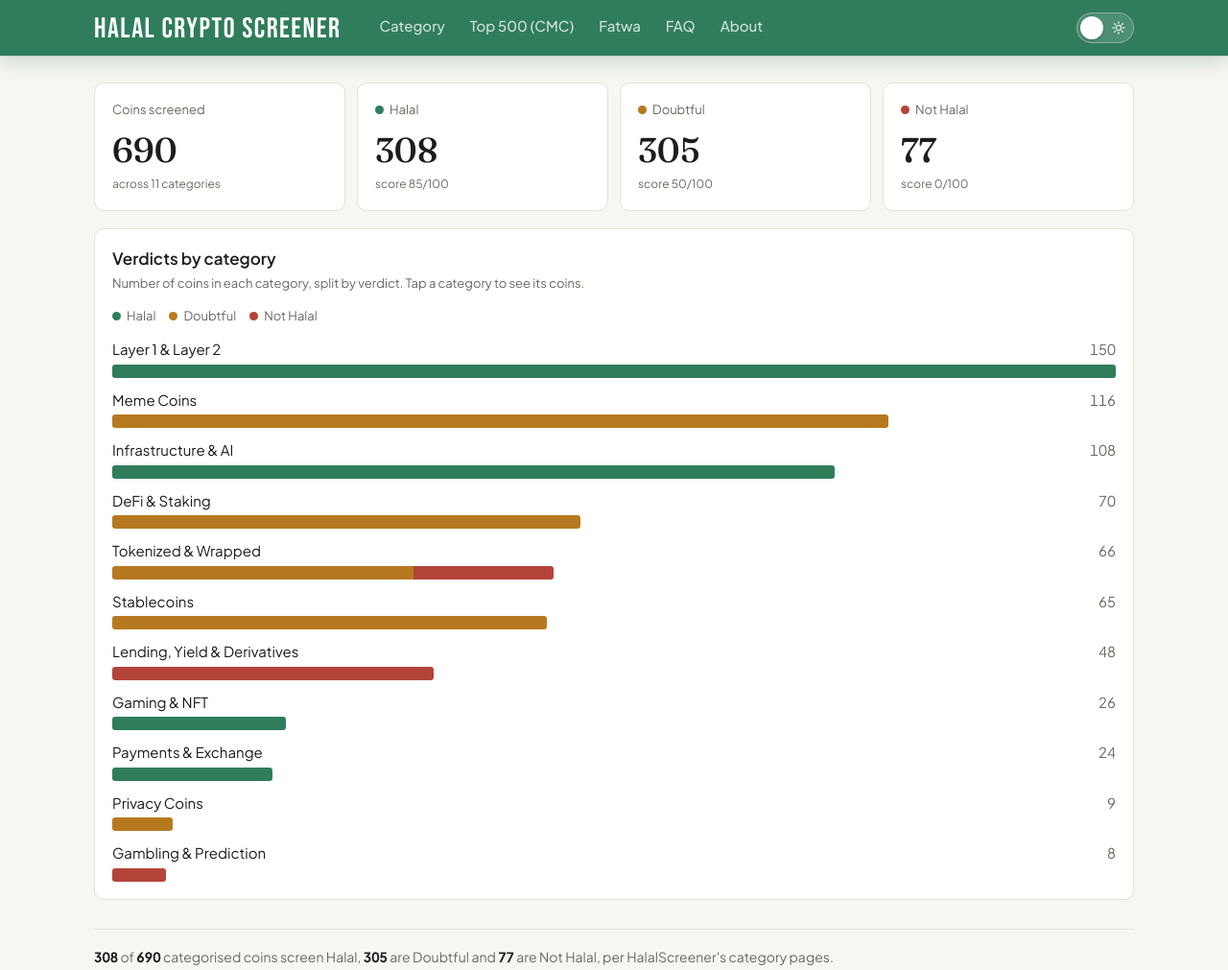
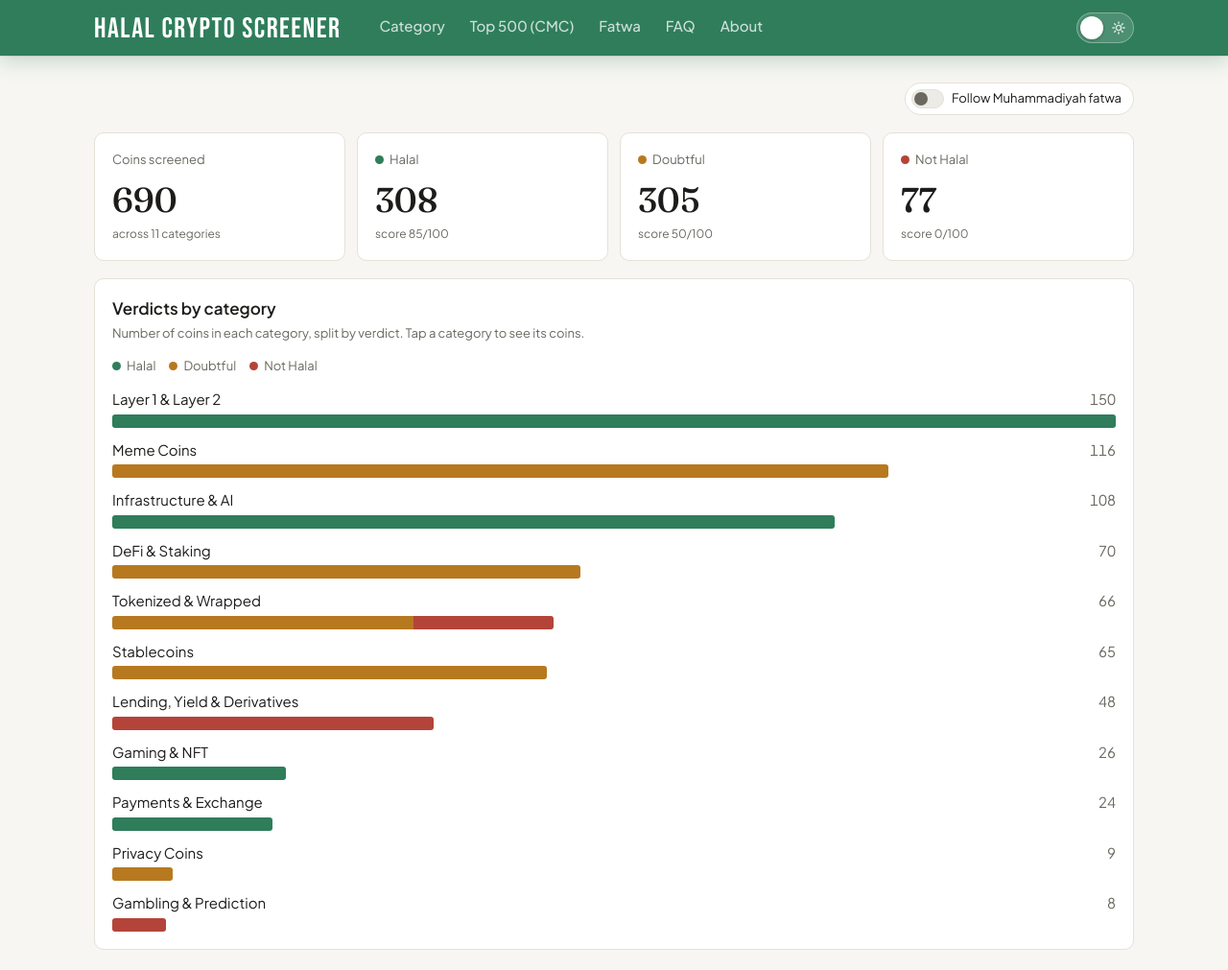
Before and after one commit to khllmi/halal, a plain HTML site: page index.html in a window 1280 px wide. Shown: the top 1011 px of the page at 96% size. Drawn offline with Linux system fonts and the light colour scheme.

Commit message:
Add 'Follow Muhammadiyah fatwa' switch: meme coins count as Not Halal
Co-Authored-By: Claude Opus 5.5 <noreply@anthropic.com>
Claude-Session: https://claude.ai/code/session_01RjbyhJpaxxyygbCkFEsgZX

```diff
--- a/index.html
+++ b/index.html
@@ -139,6 +139,19 @@ tr:last-child td { border-bottom: 0; }
 .tick { color: var(--muted); font-size: 13px; }
 .badge { display: inline-flex; align-items: center; gap: 6px; white-space: nowrap; }
 .cat { color: var(--muted); font-size: 13px; }
+/* "Follow Muhammadiyah fatwa" switch */
+.fswitch { display: inline-flex; align-items: center; gap: 8px; font-size: 13px; color: var(--fg); cursor: pointer; user-select: none; padding: 6px 12px 6px 6px; border: 1px solid var(--line); border-radius: 999px; background: var(--panel); white-space: nowrap; }
+.fswitch input { position: absolute; opacity: 0; pointer-events: none; }
+.fswitch .trk { position: relative; width: 34px; height: 20px; border-radius: 999px; background: var(--grid); border: 1px solid var(--line); flex: none; transition: background-color .2s; }
+.fswitch .trk::after { content: ""; position: absolute; top: 2px; left: 2px; width: 14px; height: 14px; border-radius: 50%; background: var(--muted); transition: transform .2s, background-color .2s; }
+.fswitch input:checked + .trk { background: var(--ok); border-color: var(--ok); }
+.fswitch input:checked + .trk::after { transform: translateX(14px); background: #fff; }
+.fswitch input:focus-visible + .trk { outline: 2px solid var(--fg); outline-offset: 2px; }
+.fswitch .info { color: var(--muted); }
+.muh-banner { display: none; align-items: center; justify-content: space-between; flex-wrap: wrap; gap: 8px; font-size: 13px; padding: 10px 14px; border-radius: 10px; background: color-mix(in srgb, var(--ok) 10%, var(--panel)); border: 1px solid color-mix(in srgb, var(--ok) 35%, transparent); }
+.muh-on .muh-banner { display: flex; }
+.muh-banner a { color: var(--ok); font-weight: 600; }
+.muh-banner button { appearance: none; font: inherit; font-size: 13px; font-weight: 600; color: var(--ok); background: none; border: 0; padding: 0; cursor: pointer; text-decoration: underline; }
 /* Fatwa page */
 .timeline { list-style: none; margin: 0; padding: 0 0 0 4px; position: relative; }
 .timeline::before { content: ""; position: absolute; left: 9px; top: 6px; bottom: 6px; width: 2px; background: var(--line); }
@@ -242,6 +255,8 @@ footer a { color: inherit; }
 <div class="wrap">
 
   <section id="overview">
+    <div class="controls" style="justify-content:flex-end"><label class="fswitch" title="Meme and no-utility coins count as Not Halal, per Muhammadiyah&#39;s 2026 fatwa"><input type="checkbox" class="muh-toggle"><span class="trk"></span><span>Follow Muhammadiyah fatwa</span></label></div>
+    <div class="muh-banner"><span>Following <a href="#fatwa">Muhammadiyah's 2026 fatwa</a>: meme coins are counted as <b>Not Halal</b>.</span><button type="button" class="muh-off">Turn off</button></div>
     <div class="kpis">
       <div class="card"><div class="kpi-label">Coins screened</div><div class="kpi-val" id="k-total">—</div><div class="kpi-sub">across 11 categories</div></div>
       <div class="card"><div class="kpi-label"><span class="dot ok"></span>Halal</div><div class="kpi-val" id="k-halal">—</div><div class="kpi-sub">score 85/100</div></div>
@@ -257,6 +272,7 @@ footer a { color: inherit; }
   </section>
 
   <section id="category" hidden>
+    <div class="muh-banner"><span>Following <a href="#fatwa">Muhammadiyah's 2026 fatwa</a>: meme coins are counted as <b>Not Halal</b>.</span><button type="button" class="muh-off">Turn off</button></div>
     <div class="chips" id="chips" role="group" aria-label="Category"></div>
     <div class="card">
       <h2 class="info-name" id="i-name">All categories</h2>
@@ -267,6 +283,7 @@ footer a { color: inherit; }
     <div class="controls">
       <input type="search" id="c-q" placeholder="Search coin or ticker" aria-label="Search coin or ticker">
       <select id="c-status" aria-label="Verdict"><option value="">All verdicts</option><option>Halal</option><option>Doubtful</option><option>Not Halal</option></select>
+      <label class="fswitch" title="Meme and no-utility coins count as Not Halal, per Muhammadiyah&#39;s 2026 fatwa"><input type="checkbox" class="muh-toggle"><span class="trk"></span><span>Follow Muhammadiyah fatwa</span></label>
       <span class="count" id="c-count"></span>
     </div>
     <div class="tablewrap">
@@ -276,6 +293,7 @@ footer a { color: inherit; }
   </section>
 
   <section id="market" hidden>
+    <div class="muh-banner"><span>Following <a href="#fatwa">Muhammadiyah's 2026 fatwa</a>: meme coins are counted as <b>Not Halal</b>.</span><button type="button" class="muh-off">Turn off</button></div>
     <div class="card">
       <h2>CoinMarketCap top 500, screened</h2>
       <div class="asof"><span class="live-dot" id="m-dot"></span><span id="m-asof">Loading prices…</span></div>
@@ -287,6 +305,7 @@ footer a { color: inherit; }
       <input type="search" id="m-q" placeholder="Search coin or ticker" aria-label="Search top 500">
       <select id="m-status" aria-label="Verdict"><option value="">All verdicts</option><option>Halal</option><option>Doubtful</option><option>Not Halal</option><option>Unrated</option></select>
       <select id="m-basis" aria-label="Verdict source"><option value="">All sources</option><option value="hs">HalalScreener</option><option value="est">Estimate</option></select>
+      <label class="fswitch" title="Meme and no-utility coins count as Not Halal, per Muhammadiyah&#39;s 2026 fatwa"><input type="checkbox" class="muh-toggle"><span class="trk"></span><span>Follow Muhammadiyah fatwa</span></label>
       <span class="count" id="m-count"></span>
     </div>
     <div class="tablewrap">
@@ -385,7 +404,7 @@ footer a { color: inherit; }
         <div class="verdict"><div class="badge"><i class="dot ok"></i>Asset, spot</div><p>Both allow holding and trading crypto as an asset. That's the only use this screen rates.</p></div>
         <div class="verdict"><div class="badge"><i class="dot bad"></i>Futures, margin, shorts</div><p>Haram for Muhammadiyah, and failed here for every coin. Perp-exchange tokens are Not Halal.</p></div>
         <div class="verdict"><div class="badge"><i class="dot bad"></i>Gambling tokens</div><p>Excluded by Muhammadiyah's conditions, and rated Not Halal in the Gambling & Prediction category.</p></div>
-        <div class="verdict"><div class="badge"><i class="dot bad"></i>Meme coins</div><p><b>Stricter than this screen.</b> Muhammadiyah rules meme and no-utility coins haram; HalalScreener rates them Doubtful. If you follow Muhammadiyah, treat them as Not Halal.</p></div>
+        <div class="verdict"><div class="badge"><i class="dot bad"></i>Meme coins</div><p><b>Stricter than this screen.</b> Muhammadiyah rules meme and no-utility coins haram; HalalScreener rates them Doubtful. Turn on <b>Follow Muhammadiyah fatwa</b> in Overview, Category or Top 500 to count them as Not Halal.</p></div>
         <div class="verdict"><div class="badge"><i class="dot bad"></i>Lending &amp; fixed yield</div><p>Haram for Muhammadiyah, and rated Not Halal here (Lending, Yield &amp; Derivatives). Liquid staking stays Doubtful.</p></div>
       </div>
     </div>
@@ -524,6 +543,16 @@ footer a { color: inherit; }
 
   const S = { cat: '', q: '', status: '', page: 1, m: { q: '', status: '', basis: '', sort: 'rank', dir: 1, page: 1 } };
   const PER_PAGE = 100;
+  const MEME = 'Meme Coins';
+  const MUH_NOTE = "Not Halal under Muhammadiyah's 2026 fatwa: meme and no-utility coins are haram (tabdhīr, maysir, gharar).";
+  S.muh = false; try { S.muh = localStorage.getItem('fatwaMode') === 'muhammadiyah'; } catch (e) {}
+  document.documentElement.classList.toggle('muh-on', S.muh);
+  const setMuh = (on) => {
+    try { localStorage.setItem('fatwaMode', on ? 'muhammadiyah' : ''); sessionStorage.setItem('keepY', String(window.scrollY)); } catch (e) {}
+    location.reload();
+  };
+  document.querySelectorAll('.muh-toggle').forEach((cb) => { cb.checked = S.muh; cb.addEventListener('change', () => setMuh(cb.checked)); });
+  document.querySelectorAll('.muh-off').forEach((b) => b.addEventListener('click', () => setMuh(false)));
 
   // Slices `list` to the current page and draws the page buttons below the table.
   function paginate(list, st, pagerId, onChange, tableBody) {
@@ -589,6 +618,11 @@ footer a { color: inherit; }
     .catch((e) => { $('m-asof').textContent = 'Failed to load data.'; console.error(e); });
 
   function init(coins, categories, estimates, map, market) {
+    // Muhammadiyah mode: meme coins become Not Halal everywhere (counts, bars, tables, top 500)
+    if (S.muh) {
+      coins = coins.map((c) => c.category === MEME ? { ...c, status: 'Not Halal', score: '0' } : c);
+      estimates = estimates.map((e) => e.category === MEME ? { ...e, status: 'Not Halal', score: '0', reason: e.reason + ' ' + MUH_NOTE } : e);
+    }
     // ---------- HalalScreener totals ----------
     const tally = (rows) => ({ total: rows.length, halal: rows.filter((c) => c.status === 'Halal').length,
       doubtful: rows.filter((c) => c.status === 'Doubtful').length, not_halal: rows.filter((c) => c.status === 'Not Halal').length });
@@ -637,7 +671,7 @@ footer a { color: inherit; }
       const add = (n, label, cls) => { const sp = el('span'); if (cls) sp.append(el('i', 'dot ' + cls)); sp.append(el('b', '', fmtInt(n)), el('span', '', label)); counts.append(sp); };
       add(s.total, 'coins'); if (s.halal) add(s.halal, 'Halal', 'ok'); if (s.doubtful) add(s.doubtful, 'Doubtful', 'warn'); if (s.not_halal) add(s.not_halal, 'Not Halal', 'bad');
       const c = categories.find((x) => x.category === S.cat);
-      $('i-reason').textContent = c ? c.reason : 'Every coin HalalScreener has placed in a category. Pick a category above to read why it gets its verdict.';
+      $('i-reason').textContent = c ? c.reason + (S.muh && c.category === MEME ? ' ' + MUH_NOTE : '') : 'Every coin HalalScreener has placed in a category. Pick a category above to read why it gets its verdict.';
       const link = $('i-link'); link.replaceChildren();
       if (c) {
         if (c.last_changed) link.append(el('span', '', 'Verdicts last changed ' + new Date(c.last_changed + 'T00:00:00Z').toLocaleDateString('en-GB', { day: 'numeric', month: 'short', year: 'numeric', timeZone: 'UTC' }) + ' · '));
@@ -676,7 +710,7 @@ footer a { color: inherit; }
         status: hs ? hs.status : (est ? est.status : 'Unrated'),
         category: hs ? hs.category : (est ? est.category : ''),
         basis: hs ? (auto ? 'HalalScreener (ticker match)' : 'HalalScreener') : (est ? (est.basis === 'Claude estimate' ? 'Estimate' : 'HalalScreener (category added)') : 'Estimate'),
-        reason: hs ? '' : (est ? est.reason : 'New to the top 500 since 17 Nov 2026; not yet categorised.') };
+        reason: hs ? (S.muh && hs.category === MEME ? MUH_NOTE : '') : (est ? est.reason : 'New to the top 500 since 17 Nov 2026; not yet categorised.') };
     });
     const total = rows.length, cap = rows.reduce((s, r) => s + (r.mcap || 0), 0) || 1;
     const cnt = (s) => rows.filter((r) => r.status === s).length;
@@ -725,6 +759,7 @@ footer a { color: inherit; }
     $('m-status').addEventListener('change', (e) => { S.m.status = e.target.value; S.m.page = 1; renderMarket(); });
     $('m-basis').addEventListener('change', (e) => { S.m.basis = e.target.value; S.m.page = 1; renderMarket(); });
     renderMarket();
+    try { const y = sessionStorage.getItem('keepY'); if (y !== null) { sessionStorage.removeItem('keepY'); requestAnimationFrame(() => window.scrollTo({ top: +y })); } } catch (e) {}
   }
 })();
 </script>
```
